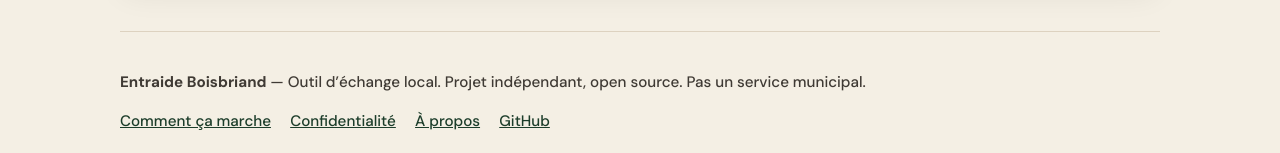
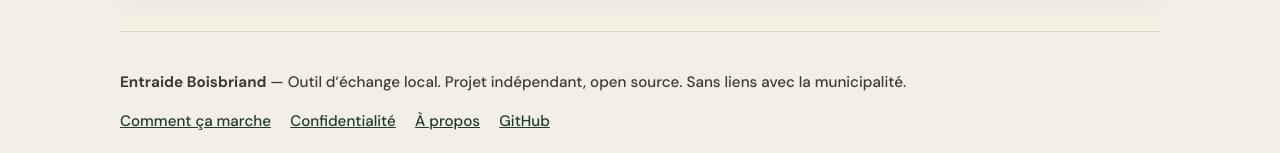
Before and after one commit to AlexyaSnow/boisbriand-entraide, a Next.js app: page / in a window 1280 px wide. Shown: the part 1675-1828 px from the top of the page. Built offline with nearby package versions, Linux system fonts and the light colour scheme; no server answers; the database is empty.

Commit message:
texte: pied sans liens avec la municipalité

```diff
--- a/src/i18n/textes.ts
+++ b/src/i18n/textes.ts
@@ -64,7 +64,7 @@ export const textes = {
     taAnnonce: "C’est ton annonce. Les réponses arriveront ici plus tard.",
     dejaRepondu: "Tu as déjà répondu. Pas de chat tant que ce n’est pas accepté.",
     piedLigne:
-      "Outil d’échange local. Projet indépendant, open source. Pas un service municipal.",
+      "Outil d’échange local. Projet indépendant, open source. Sans liens avec la municipalité.",
     lienMarche: "Comment ça marche",
     lienConfidentialite: "Confidentialité",
     lienApropos: "À propos",
@@ -159,7 +159,7 @@ export const textes = {
     taAnnonce: "This is your listing. Replies will show here later.",
     dejaRepondu: "You already replied. No chat until it is accepted.",
     piedLigne:
-      "Local exchange tool. Independent, open source. Not a municipal service.",
+      "Local exchange tool. Independent, open source. No ties with the municipality.",
     lienMarche: "How it works",
     lienConfidentialite: "Privacy",
     lienApropos: "About",
```
